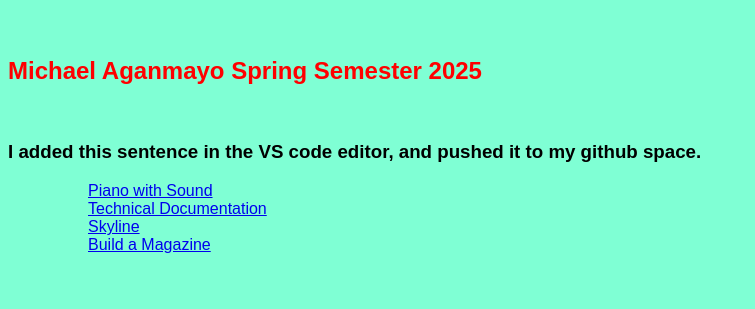
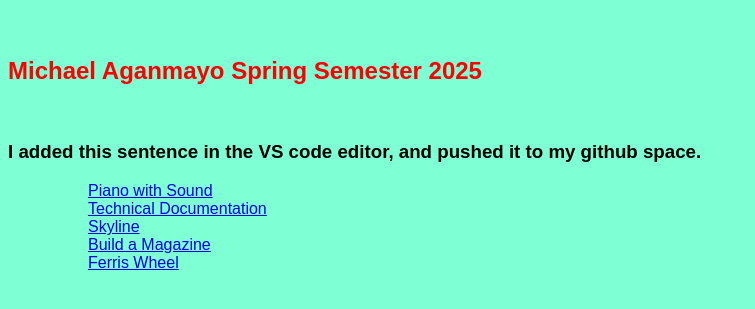
Before and after one commit to Mikemcfly12/mctc-css1, a plain HTML site: page index.html in a window 1280 px wide. Shown: the part 61-370 px from the top of the page, without its empty margins (0-755 px from the left). Drawn offline with Linux system fonts and the light colour scheme.

Commit message:
adding again

```diff
--- a/index.html
+++ b/index.html
@@ -35,6 +35,7 @@ h3{
         <ol><a href="technical.html">Technical Documentation</a> </ol>
         <ol><a href="skyline.html">Skyline</a> </ol>
         <ol><a href="grid.html">Build a Magazine</a> </ol>
+        <ol><a href="ferris.html">Ferris Wheel</a> </ol>
     </ul>
 </body>
 </html>
```
